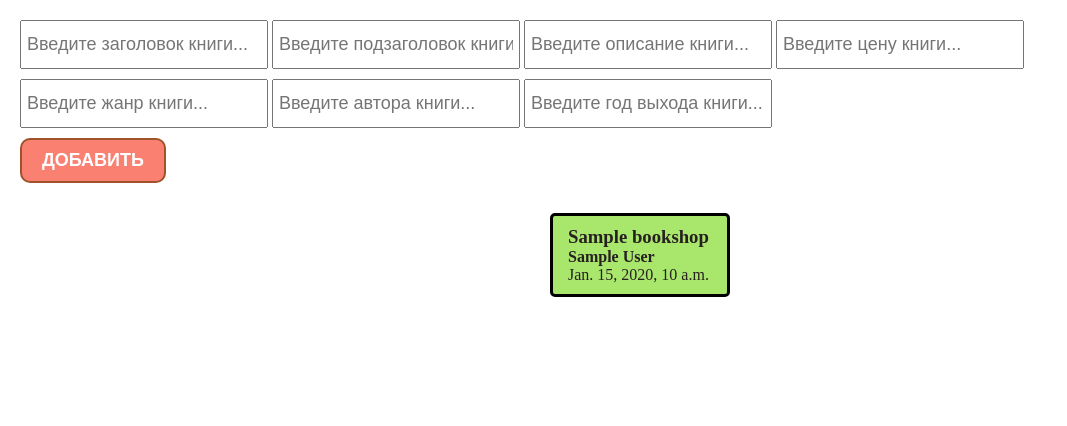
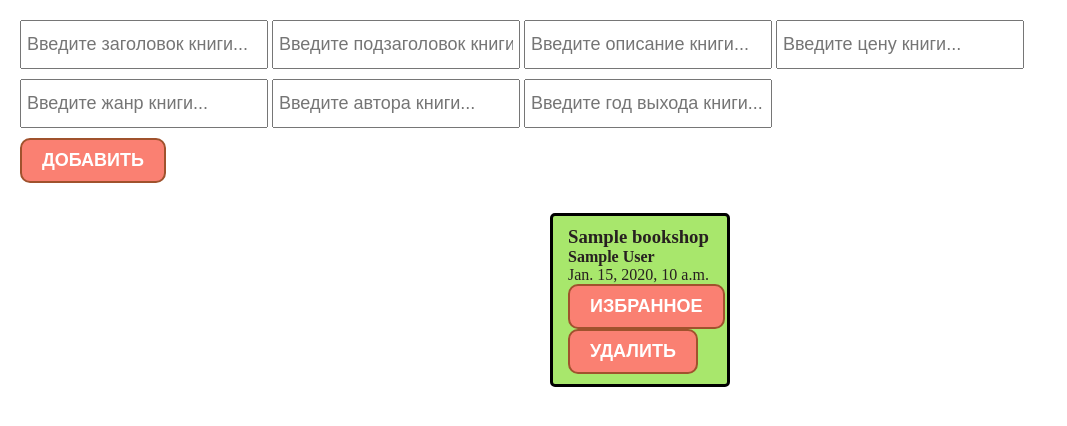
Before and after one commit to desteri/todo, a Django app: page /book/ in a window 1280 px wide. Shown: the top 426 px of the page, without its empty margins (0-1067 px from the left). Run offline with Django 3.2, Linux system fonts and the light colour scheme; tables that the repository leaves empty hold one stand-in row (values such as "Sample post").

Commit message:
added changes in books.html and books.css

```diff
--- a/main/static/style/books.css
+++ b/main/static/style/books.css
@@ -53,3 +53,27 @@ section {
     background-color: #a8e76c;
     margin-bottom: 20px;
 }
+
+.btn_fav {
+    padding: 10px 20px;
+    color: white;
+    background-color: salmon;
+    border: 2px solid sienna;
+    border-radius: 10px;
+    cursor: pointer;
+    text-transform: uppercase;
+    font-weight: 700;
+    font-size: 18px;
+}
+
+.btn_del {
+    padding: 10px 20px;
+    color: white;
+    background-color: salmon;
+    border: 2px solid sienna;
+    border-radius: 10px;
+    cursor: pointer;
+    text-transform: uppercase;
+    font-weight: 700;
+    font-size: 18px;
+}
--- a/main/templates/books.html
+++ b/main/templates/books.html
@@ -31,6 +31,8 @@
                 <h3>{{ bookshop.title }}</h3>
                 <h4>{{ bookshop.author }}</h4>
                 <p>{{ bookshop.date }}</p>
+                <button class="btn_fav">Избранное</button>
+                <button class="btn_del">Удалить</button>
             </div>
             {% endfor %}
         </div>
```
